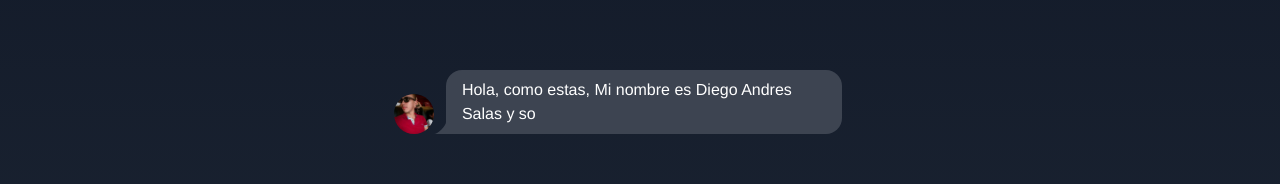
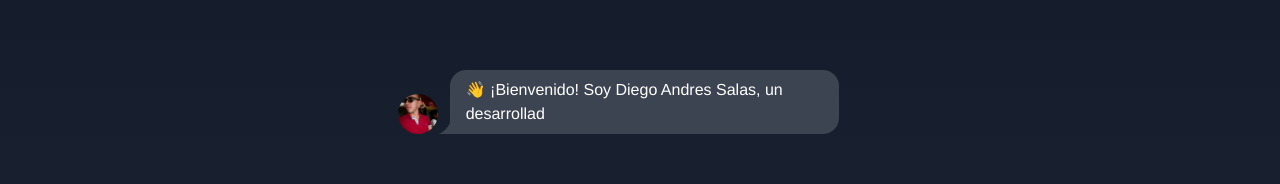
Before and after one commit to DiegoAndres717/portafolio, a Next.js app: page / in a window 1280 px wide. Shown: the part 278-462 px from the top of the page. Built offline with nearby package versions, Linux system fonts and the light colour scheme.

Commit message:
[update] Mensajes de bienvenida

```diff
--- a/pages/index.jsx
+++ b/pages/index.jsx
@@ -12,10 +12,11 @@ function Home() {
 
   useEffect(() => {
     const messages1 = [
-      "Hola, como estas, Mi nombre es Diego Andres Salas y soy Fronted Developer",
+      "👋 ¡Bienvenido! Soy Diego Andres Salas, un desarrollador Frontend apasionado.",
     ];
-    const messages2 = ["¿si estas buscando un Fronted Developer?"];
-    const messages3 = ["Puedes ver mis proyectos realizados"];
+    const messages2 = ["¿Necesitas ayuda con tu proyecto web?"];
+    const messages3 = ["🚀 Descubre mis proyectos y habilidades en mi portafolio."];
+
 
     let index = 0;
 
```
